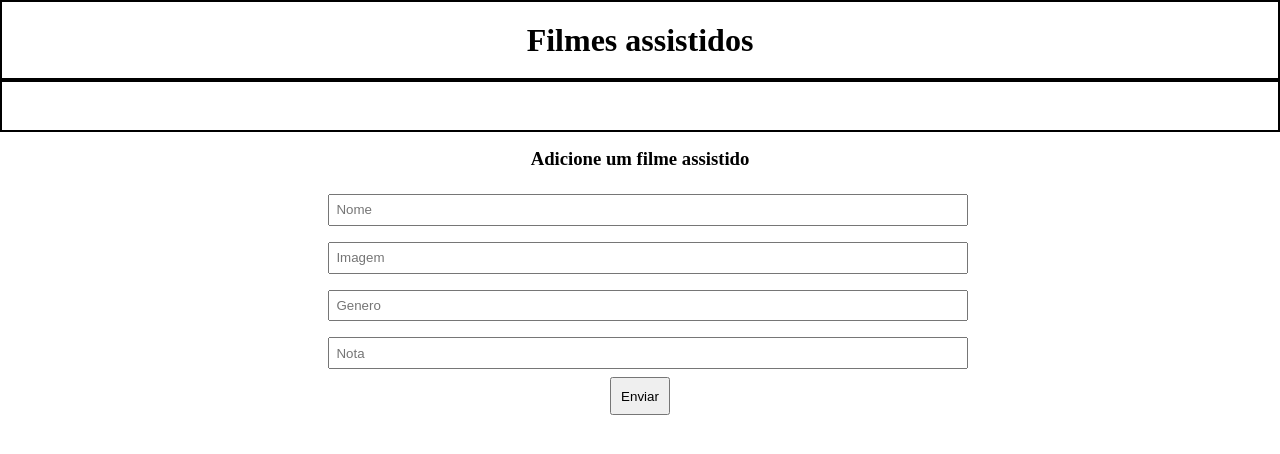
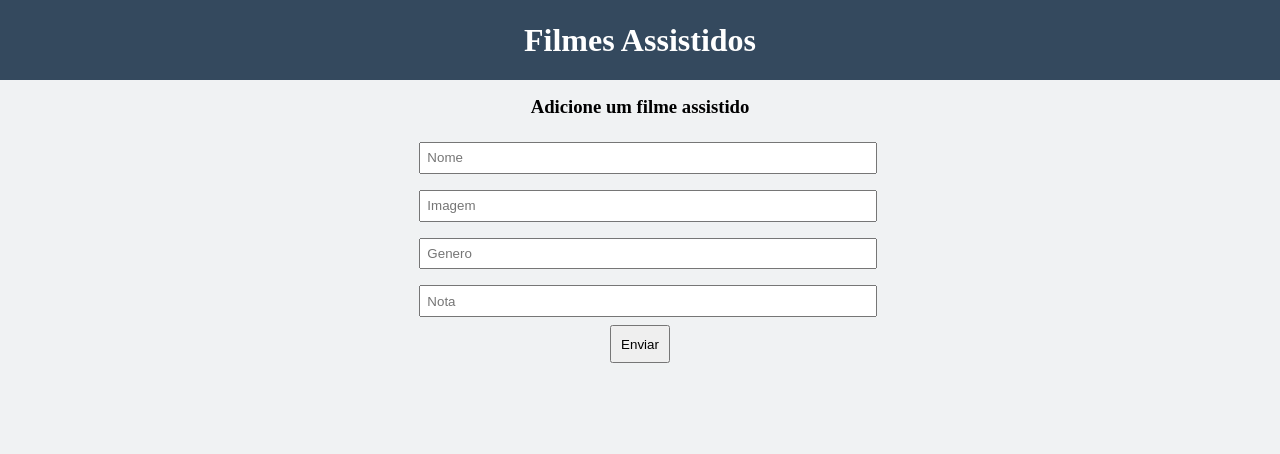
Before and after one commit to LuizFelipePinho/filmesAssistidos, a plain HTML site: page index.html in a window 1280 px wide. Drawn offline with Linux system fonts and the light colour scheme.

Commit message:
alterando o estilo da pagina

```diff
--- a/index.html
+++ b/index.html
@@ -9,13 +9,11 @@
 </head>
 <body>
     <header class="cabecalho">
-        <h1>Filmes assistidos</h1>
+        <h1>Filmes Assistidos</h1>
     </header>
 
-    <div class="container">
+    <div class="container-infos">
 
-
-    </div>
 
 
     <main class="formulario">
@@ -34,6 +32,11 @@
         </form>
     </main>
 
+    <div class="container">
+
+
+    </div>
+</div>
 
 <script src="script.js"></script>
 </body>
--- a/script.js
+++ b/script.js
@@ -19,7 +19,6 @@ const salvaFilme = (nome, imagem, genero, nota) => {
   filmeAtual.push(obj);
 
   filmesAtuaisRenderizados.push(obj);
-  // render(filmeAtual)
 
   // valida se houver algum item renderizado, se tiver ele vai renderizar somente o filme adicionado e se nao renderiza tudo q tiver na lista
   // joga pra dentro do render
@@ -35,22 +34,9 @@ const render = (filmeAtual) => {
 
   // vai iterar pelo elemento da lista e armazenar o elemento dentro
   const elemento = filmeAtual.map((elemento) => {
-
-
-
-
-    //   if (elemento.deletar == true) {
-    //     const elementoExist = document.querySelector(`[data-key='${elemento.id}']`);
-    //     console.log(elementoExist);
-    //     // elementoExist.remove();
-    //     return
-    // }
-
-
-
     container.insertAdjacentHTML(
-    "beforeend",
-    `
+      "beforeend",
+      `
         <div class="box" data-key="${elemento.id}">
                 <div class="opcoesFilmes">
                     <img class="imgEditar" src="botao-editar.png">
@@ -84,48 +70,15 @@ const deletar = (id) => {
 
   const indice = indiceElemento();
 
-  //    filmesAtuaisRenderizados.splice(indice, 1)
-
-  //    console.log(filmesAtuaisRenderizados == true)
-  //    render(filmesAtuaisRenderizados)
-
-  // e se eu pegar esse elemento alterar ele colocando um target de deletar e na hora de renderizar ele n renderizar esse elemento?
-
   filmesAtuaisRenderizados[indice].deletar = true;
 
-  // e se eu fizer um map nos elementos ja renderizados e capturar somente os que estao true para delete
-  // vasculhar na arvore dom determinado elemento que foi clicado
+  const elementoExist = document.querySelector(`[data-key='${id}']`);
+  console.log(elementoExist);
 
-//   filmesAtuaisRenderizados.map( (elemento) => {
-//     const elementoExist = document.querySelector(`[data-key='${elemento.id}']`);
-//     console.log(elementoExist);
+  filmesAtuaisRenderizados.splice(indice, 1);
+  console.log(filmesAtuaisRenderizados);
 
-    // filmesAtuaisRenderizados.splice(indice, 1)
-    // elementoExist.remove();
-    // render(filmesAtuaisRenderizados)
-
-    const elementoExist = document.querySelector(`[data-key='${id}']`);
-    console.log(elementoExist);
-
-    filmesAtuaisRenderizados.splice(indice, 1)
-    console.log(filmesAtuaisRenderizados)
-
-    elementoExist.remove();
-    // render(filmesAtuaisRenderizados)
-
-
-
-
-
-
-
-
-
-//   })
-
-
-
-
+  elementoExist.remove();
 };
 
 botaoEnviar.addEventListener("click", (evento) => {
--- a/style.css
+++ b/style.css
@@ -7,16 +7,19 @@
 body {
   display: flex;
   flex-direction: column;
+  justify-content: center;
+  background-color:  #f0f2f3;
 }
 
 .cabecalho {
-    border: solid black 2px;
   display: flex;
   justify-content: center;
   align-items: center;
   height: 5rem;
+  background-color: #34495e;
+  color: white;
+
 }
-
 
 .formulario {
   display: flex;
@@ -30,17 +33,15 @@ body {
   width: 100%;
   padding: 0.4rem;
   margin: 0.5rem;
-
 }
 
 .tituloAdicionaFilme {
   text-align: center;
 }
 
-.tituloAdicionaFilme{
+.tituloAdicionaFilme {
   padding: 1rem;
 }
-
 
 .formulario form {
   justify-content: center;
@@ -48,76 +49,74 @@ body {
   text-align: center;
 }
 
-.enviar{
+.enviar {
   padding: 0.6rem;
 }
 
-.container{
+.container-infos {
+  display: flex;
+  flex-direction: column;
+  align-items: center;
+}
+
+.container {
   display: flex;
   flex-wrap: wrap;
   align-items: center;
-    border: solid black 2px;
+  width: 70%;
   justify-content: space-around;
-    padding: 0rem 10rem 3rem 10rem;
-
 }
 
-.box{
+.box {
   width: 15rem;
   border: solid black 2px;
   display: flex;
   flex-direction: column;
   align-items: center;
-    margin-top: 3rem
-
+  margin-top: 3rem;
 }
 
-.opcoesFilmes{
+.opcoesFilmes {
   display: flex;
-    padding: 0.5rem 0 0.5rem 0 ;
+  padding: 0.5rem 0 0.5rem 0;
   width: 100%;
   justify-content: space-around;
   align-items: center;
-
-
-
 }
 
 .opcoesFilmes div {
   padding: 0.5rem;
-
 }
 
-.imgEditar, .imgDeletar{
+.imgEditar,
+.imgDeletar {
   height: 1.5rem;
 }
-.titulo-box{
+.titulo-box {
   padding: 0.6rem;
 }
 
-.infos{
+.infos {
   display: flex;
   width: 100%;
   margin-top: 1rem;
   justify-content: space-around;
 }
 
-.infoGenero{
+.infoGenero {
   font-size: 1.2rem;
-
 }
 
-.estrelaBox{
+.estrelaBox {
   height: 0.8rem;
 }
 
-
-.info{
+.info {
   border-radius: 10%;
   padding: 0.3rem 1.2rem 0.3rem 1.2rem;
 }
 
-.imagemBox{
+.imagemBox {
   width: 13rem;
   height: 12rem;
 }
```
Lines whose indentation alone changed are shown as unchanged.
